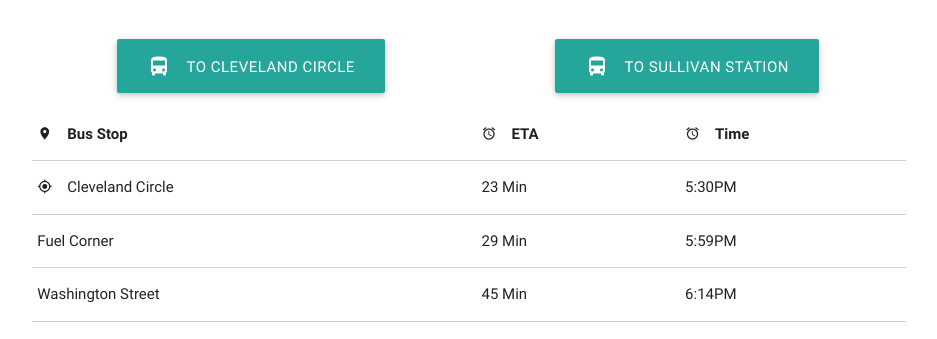
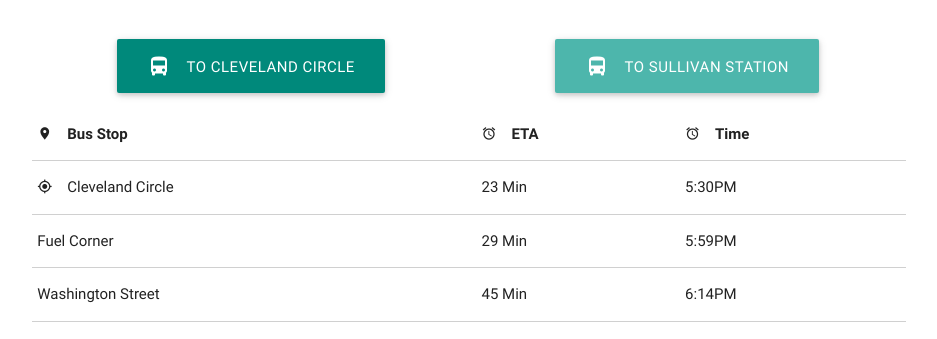
Before and after one commit to rosvain/86, a PHP site: page / in a window 1280 px wide. Shown: the part 166-505 px from the top of the page, without its empty margins (171-1108 px from the left). Run offline with PHP 8.4, Linux system fonts and the light colour scheme; some libraries are stand-ins or nearby versions.

Commit message:
adding active state to bus direction buttons

```diff
--- a/index.php
+++ b/index.php
@@ -14,8 +14,8 @@
         <main>
             <div class="container section">
                 <div class="row center-align">
-                    <section class="col s6"><a class="waves-effect waves-light btn-large"><i class="mdi-maps-directions-bus left"></i>To Cleveland Circle</a></section>
-                    <section class="col s6"><a class="waves-effect waves-light btn-large"><i class="mdi-maps-directions-bus left"></i>To Sullivan Station</a></section>
+                    <section class="col s6"><a class="waves-effect waves-light btn-large teal darken-1"><i class="mdi-maps-directions-bus left"></i>To Cleveland Circle</a></section>
+                    <section class="col s6"><a class="waves-effect waves-light btn-large teal lighten-2"><i class="mdi-maps-directions-bus left"></i>To Sullivan Station</a></section>
                     <table class="col s12 hoverable bordered">
                         <thead>
                             <tr>
```
